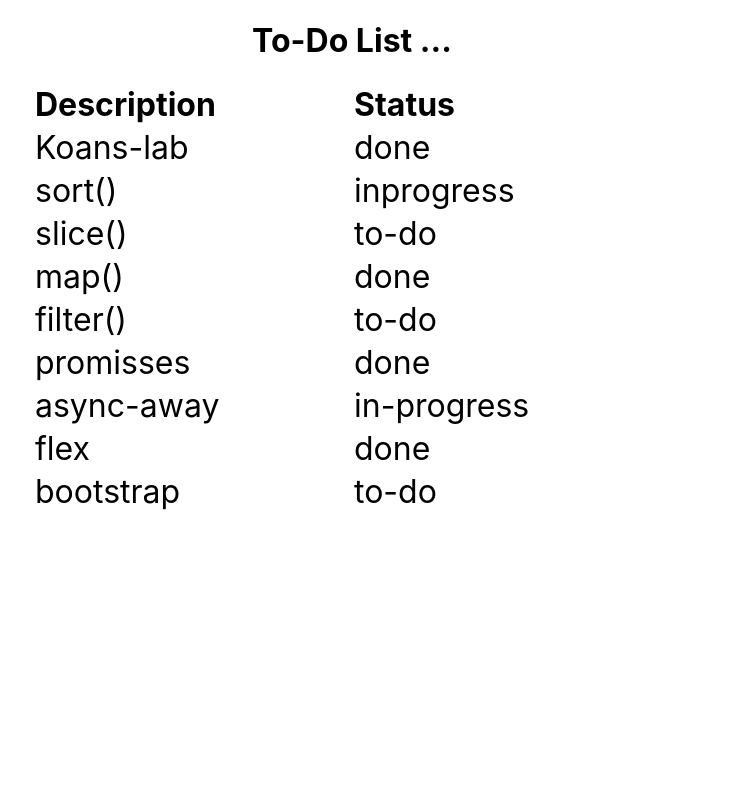
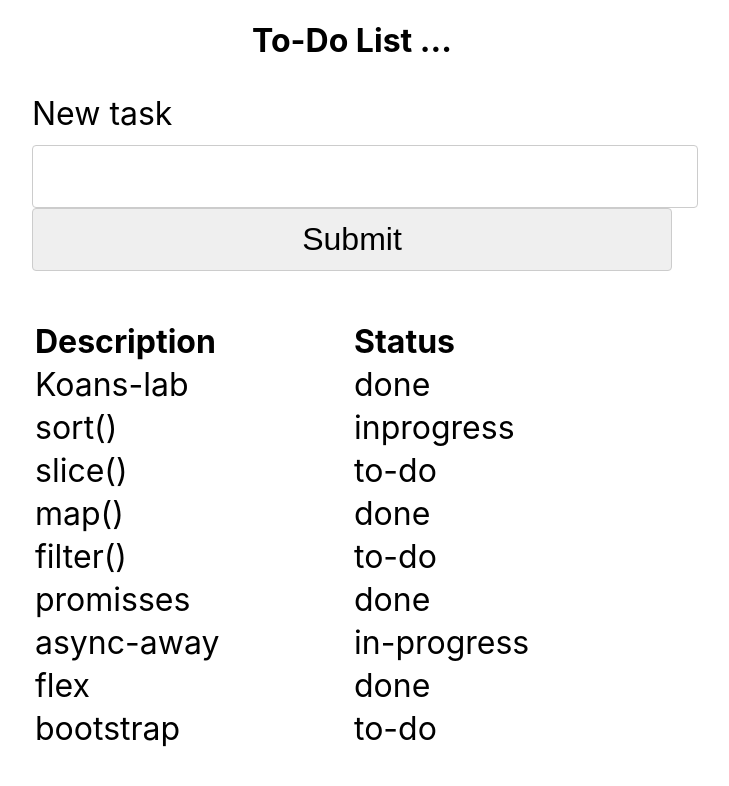
Before and after one commit to IronHack-MERN/lab-todo-list, a React (Create React App) app: page / in a window 1280 px wide. Shown: the top 786 px of the page, without its empty margins (288-1017 px from the left). Built offline with nearby package versions, Linux system fonts and the light colour scheme.

Commit message:
add iteration 3 - add element

```diff
--- a/src/App.js
+++ b/src/App.js
@@ -1,38 +1,80 @@
 import React, { Component } from 'react';
 import './App.css';
 import List from './components/List'
+import tasks from './data/tasks.json';
 
-const toDoList = [
-  {'name': 'Koans-lab', 'status': 'done'},
-  {'name': 'sort()', 'status': 'inprogress'},
-  {'name': 'slice()', 'status': 'to-do'},
-  {'name': 'map()', 'status': 'done'},
-  {'name': 'filter()', 'status': 'to-do'},
-  {'name': 'promisses', 'status': 'done'},
-  {'name': 'async-away', 'status': 'in-progress'},
-  {'name': 'flex', 'status': 'done'},
-  {'name': 'bootstrap', 'status': 'to-do'}
-];
+let toDoList = tasks;
 
 class App extends Component {
-
   state = {
     list: toDoList,
+    title: '',
+    status: 'to-do'
   }
 
+  // handleForm(event) {
+  //   console.log(event.target.value)
+  //   this.setState({
+  //     form: event.target.value
+  //   })
+  // }
+
+  handleFormSubmit = (event) => {
+    event.preventDefault();
+    // const newElement = {'name': 'newElement', 'status': 'to-dododo'};
+    const { list, title } = this.state;
+
+    this.setState({
+      list: [...list, title]
+    });
+  }
+
+  handleChange(event) {
+    let { name, value } = event.target;
+    console.log('******************************');
+    console.log('name ', {name});
+    console.log('value ', {value});
+    console.log('******************************');
+    this.setState({
+      [name]: { name: value, title: 'to-do'},
+    });
+  }
+
+  // addTaskToList = () => {
+  //   const newElement = {'name': 'newElement', 'status': 'to-dododo'};
+  //   const { list } = this.state;
+  //   this.setState({
+  //     list: [newElement, ...newElement]
+  //   })
+  // }
+
   render() {
+    const { form } = this.state;
+
     return (
       <div className="wrapper">
         <h1>To-Do List ...</h1>
+        <div className="form-new-task">
+        <form onSubmit={this.handleFormSubmit}>
+            <label>New task</label>
+            {/* <input placeholder="write a new task"></input> */}
+            {/* <input value={form} onChange={this.handleForm}/> */}
+            {/* <input type='text' name = 'task' checked={this.state.task}/> */}
+            <input type="text" name="title" value={this.state.task} onChange={(e) => this.handleChange(e)} />
+            <input type = 'submit' value='Submit'/>
+          </form>
+        </div>
+
         <table>
-                <tr>
-                    <th>Description</th>
-                    <th>Status</th>
-                </tr>
+          <tr>
+            <th>Description</th>
+               <th>Status</th>
+          </tr>
 
-      {this.state.list.map((list, index) =>{
+      {this.state.list.map((list, index) => {
         return (
           <List
+            index={list.index}
             name={list.name}
             status={list.status}
           />
@@ -42,9 +84,6 @@ class App extends Component {
     </div>
     );
   }
-
-
-
 }
 
 export default App;
--- a/src/components/List.js
+++ b/src/components/List.js
@@ -4,12 +4,10 @@ function List(props){
     const {name, status}  = props;
 
     return (
-
                 <tr>
                     <td>{name}</td>
                     <td>{status}</td>
                 </tr>
-
     );
 };
 
--- /dev/null
+++ b/src/data/tasks.json
@@ -0,0 +1,11 @@
+[
+  {"name": "Koans-lab", "status": "done"},
+  {"name": "sort()", "status": "inprogress"},
+  {"name": "slice()", "status": "to-do"},
+  {"name": "map()", "status": "done"},
+  {"name": "filter()", "status": "to-do"},
+  {"name": "promisses", "status": "done"},
+  {"name": "async-away", "status": "in-progress"},
+  {"name": "flex", "status": "done"},
+  {"name": "bootstrap", "status": "to-do"}
+]
--- a/src/index.css
+++ b/src/index.css
@@ -45,3 +45,31 @@ button{
   margin: 10px;
   font-size: 1rem;
 }
+
+
+input {
+  width: 100%;
+  padding: 12px;
+  border: 1px solid #ccc;
+  border-radius: 4px;
+  resize: vertical;
+  font-size: 1em;
+
+}
+
+label {
+  padding: 12px 12px 12px 0;
+  display: inline-block;
+}
+
+form{
+  margin: o auto;
+  font-size: 2em;
+  margin-bottom: 3rem;
+}
+
+.form-new-task{
+  width: 50%;
+  margin: 0 auto;
+
+}
```
